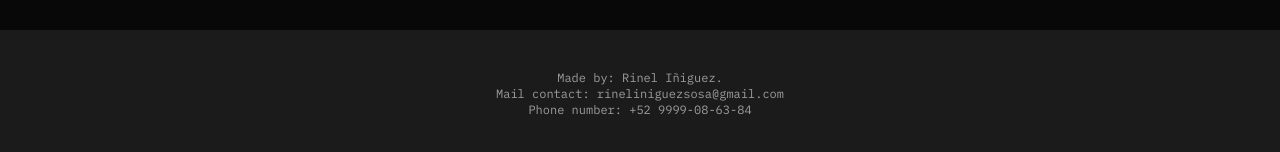
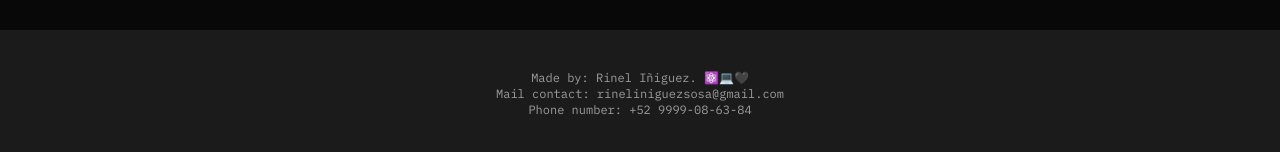
Before and after one commit to rineliniguezsosa/Portafolio, a React (Vite) app: page / in a window 1280 px wide. Shown: the part 4378-4530 px from the top of the page. Built offline with nearby package versions, Linux system fonts and the light colour scheme.

Commit message:
[FEAT] Guardando los iconitos que me gustan para mi sistio web

```diff
--- a/src/App.tsx
+++ b/src/App.tsx
@@ -273,7 +273,7 @@ function App() {
         </section>
 
         <footer className="bg-dark-600 py-10 px-5 text-center">
-          <p className='text-darkgray text-xs font-ibm-plex-mono'>Made by: Rinel Iñiguez.</p>
+          <p className='text-darkgray text-xs font-ibm-plex-mono'>Made by: Rinel Iñiguez. ⚛️💻🖤</p>
           <p className='text-darkgray text-xs font-ibm-plex-mono'>Mail contact: rineliniguezsosa@gmail.com</p>
           <p className='text-darkgray text-xs font-ibm-plex-mono'>Phone number: +52 9999-08-63-84</p>
         </footer>
```
